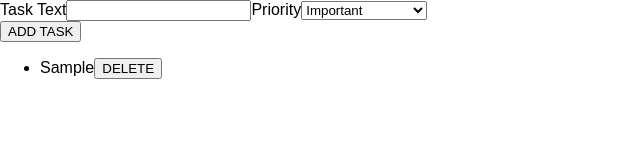
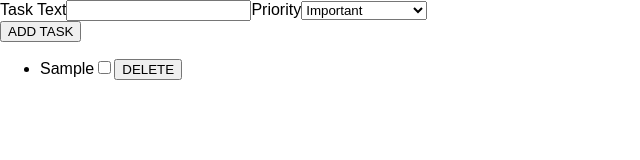
Before and after one commit to ViktorSnaer/to-do-CRUD-app, a React (Create React App) app: page / in a window 1280 px wide. Both pictures are taken after typing "Sample" into the empty fields and a click on the button "ADD TASK". Shown: the top 160 px of the page, without its empty margins (0-640 px from the left). Built offline with nearby package versions, Linux system fonts and the light colour scheme.

Commit message:
added task edit and task checkbox

```diff
--- a/src/components/ToDoList.tsx
+++ b/src/components/ToDoList.tsx
@@ -21,7 +21,12 @@ const ToDoList: React.FC<ToDoListProps> = ({ items, onDeleteTask }) => {
       {sortedItems.map((item) => {
         return (
           <li key={item.id}>
-            <span>{item.text}</span>
+            <span contentEditable={true}>{item.text}</span>
+            <input
+              onClick={onDeleteTask.bind(null, item.id)}
+              type={"checkbox"}
+              id="finished"
+            />
             <button onClick={onDeleteTask.bind(null, item.id)}>DELETE</button>
           </li>
         );
```
